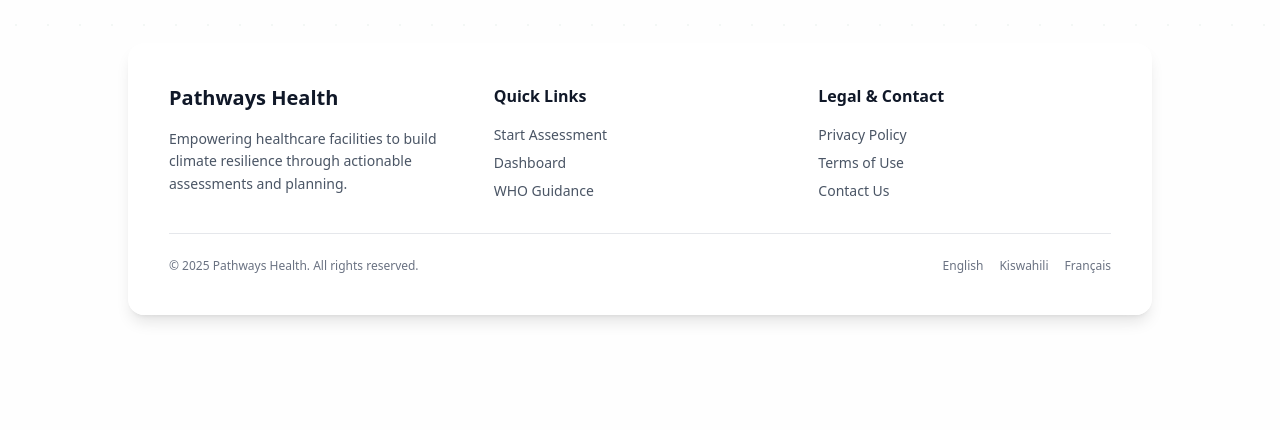
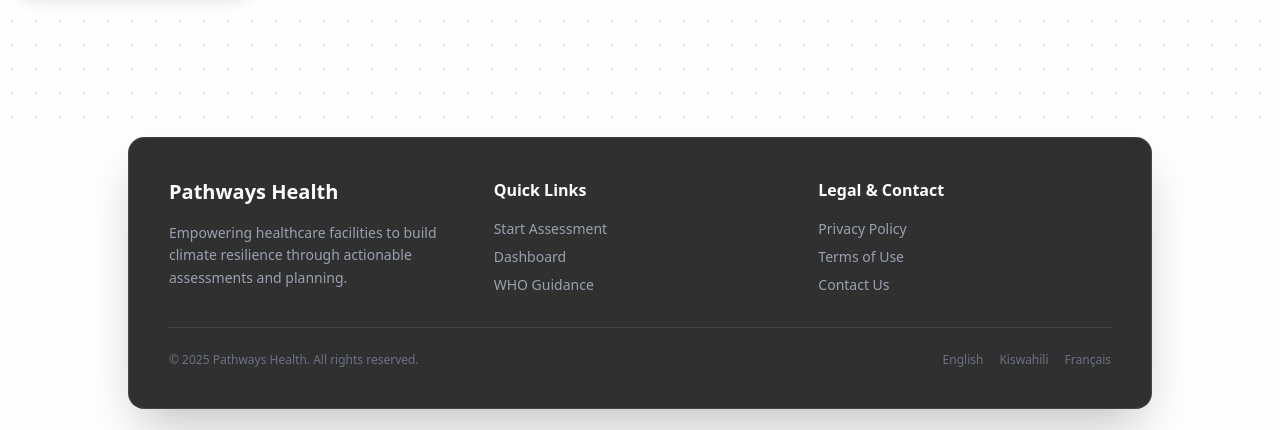
Before and after one commit to robinkiplangat/pathwayshealth, a Next.js app: page / in a window 1280 px wide. Shown: the part 5012-5442 px from the top of the page. Before the commit the page ends 5351 px from the top, so only its background shows below. Built offline with nearby package versions, Linux system fonts and the light colour scheme; no server answers.

Commit message:
style: add focus-visible states to buttons, refine landing section patterns and card effects, and update footer to a dark theme.

```diff
--- a/app/page.tsx
+++ b/app/page.tsx
@@ -60,12 +60,12 @@ export default async function Home() {
             </div>
 
             <div className="flex flex-col sm:flex-row gap-6 justify-center items-center">
-              <Button asChild size="lg" className="text-xl h-16 px-12 bg-resilience-green hover:bg-resilience-green/90 text-white border-2 border-white shadow-[0_0_20px_rgba(45,122,74,0.5)] transition-all hover:-translate-y-1 hover:shadow-[0_0_30px_rgba(45,122,74,0.7)] rounded-xl font-bold">
+              <Button asChild size="lg" className="text-xl h-16 px-12 bg-resilience-green hover:bg-resilience-green/90 text-white border-2 border-white shadow-[0_0_20px_rgba(45,122,74,0.5)] transition-all hover:-translate-y-1 hover:shadow-[0_0_30px_rgba(45,122,74,0.7)] rounded-xl font-bold focus-visible:ring-4 focus-visible:ring-white/50 focus-visible:outline-none">
                 <Link href="/assessment">
                   Get Started
                 </Link>
               </Button>
-              <Button asChild variant="outline" size="lg" className="text-lg h-16 px-10 border-2 border-white/80 bg-black/20 text-white hover:bg-white hover:text-black hover:border-white backdrop-blur-md transition-all hover:-translate-y-1 rounded-xl font-semibold">
+              <Button asChild variant="outline" size="lg" className="text-lg h-16 px-10 border-2 border-white/80 bg-black/20 text-white hover:bg-white hover:text-black hover:border-white backdrop-blur-md transition-all hover:-translate-y-1 rounded-xl font-semibold focus-visible:ring-4 focus-visible:ring-white/50 focus-visible:outline-none">
                 <Link href="#partners">
                   For Donors & Partners
                 </Link>
--- a/components/landing/ScaleImpact.tsx
+++ b/components/landing/ScaleImpact.tsx
@@ -6,10 +6,10 @@ import { PartnerForm } from '@/components/PartnerForm';
 
 const ScaleImpact = () => {
     return (
-        <section id="partners" className="py-24 bg-resilience-green/5 relative overflow-hidden">
+        <section id="partners" className="min-h-screen flex items-center py-24 bg-resilience-green/10 relative overflow-hidden">
             {/* Background Pattern */}
-            <div className="absolute inset-0 opacity-5 pointer-events-none"
-                style={{ backgroundImage: 'radial-gradient(#2D7A4A 1px, transparent 1px)', backgroundSize: '32px 32px' }}>
+            <div className="absolute inset-0 opacity-[0.15] pointer-events-none"
+                style={{ backgroundImage: 'radial-gradient(#2D7A4A 1.5px, transparent 1.5px)', backgroundSize: '24px 24px' }}>
             </div>
 
             <div className="container mx-auto px-4 relative z-10">
@@ -46,7 +46,7 @@ const ScaleImpact = () => {
 
                     {/* Visual/Cards Side */}
                     <div className="lg:w-1/2 grid grid-cols-1 md:grid-cols-2 gap-6">
-                        <div className="bg-white p-8 rounded-2xl shadow-md hover:shadow-lg transition-shadow border border-border/50">
+                        <div className="bg-white p-8 rounded-2xl shadow-lg hover:shadow-xl transition-all duration-300 border border-resilience-green/10 hover:border-resilience-green/30 hover:-translate-y-1">
                             <div className="w-12 h-12 bg-sky-blue/10 rounded-xl flex items-center justify-center mb-4 text-sky-blue">
                                 <Globe2 size={24} />
                             </div>
@@ -56,7 +56,7 @@ const ScaleImpact = () => {
                             </p>
                         </div>
 
-                        <div className="bg-white p-8 rounded-2xl shadow-md hover:shadow-lg transition-shadow border border-border/50 md:translate-y-8">
+                        <div className="bg-white p-8 rounded-2xl shadow-lg hover:shadow-xl transition-all duration-300 border border-resilience-green/10 hover:border-resilience-green/30 md:translate-y-8 hover:-translate-y-1 md:hover:translate-y-7">
                             <div className="w-12 h-12 bg-earth-brown/10 rounded-xl flex items-center justify-center mb-4 text-earth-brown">
                                 <LineChart size={24} />
                             </div>
--- a/components/layout/Footer.tsx
+++ b/components/layout/Footer.tsx
@@ -4,40 +4,40 @@ export default function Footer() {
     return (
         <footer className="relative z-10 mt-auto pb-6 px-4">
             <div className="container mx-auto max-w-5xl">
-                <div className="bg-white/80 backdrop-blur-md border border-white/20 shadow-lg rounded-2xl p-8 md:p-10">
+                <div className="bg-[#1a1a1a]/90 backdrop-blur-md border border-white/10 shadow-2xl rounded-2xl p-8 md:p-10">
                     <div className="grid grid-cols-1 md:grid-cols-3 gap-8 mb-8">
                         <div>
-                            <h3 className="text-xl font-bold text-gray-900 mb-4">Pathways Health</h3>
-                            <p className="text-gray-600 text-sm leading-relaxed max-w-xs">
+                            <h3 className="text-xl font-bold text-white mb-4">Pathways Health</h3>
+                            <p className="text-gray-400 text-sm leading-relaxed max-w-xs">
                                 Empowering healthcare facilities to build climate resilience through actionable assessments and planning.
                             </p>
                         </div>
 
                         <div>
-                            <h4 className="font-bold text-gray-900 mb-4">Quick Links</h4>
-                            <ul className="space-y-2 text-gray-600 text-sm">
-                                <li><Link href="/assessment" className="hover:text-[#2D7A4A] transition-colors">Start Assessment</Link></li>
-                                <li><Link href="/dashboard" className="hover:text-[#2D7A4A] transition-colors">Dashboard</Link></li>
-                                <li><Link href="#" className="hover:text-[#2D7A4A] transition-colors">WHO Guidance</Link></li>
+                            <h4 className="font-bold text-white mb-4">Quick Links</h4>
+                            <ul className="space-y-2 text-gray-400 text-sm">
+                                <li><Link href="/assessment" className="hover:text-resilience-green transition-colors">Start Assessment</Link></li>
+                                <li><Link href="/dashboard" className="hover:text-resilience-green transition-colors">Dashboard</Link></li>
+                                <li><Link href="#" className="hover:text-resilience-green transition-colors">WHO Guidance</Link></li>
                             </ul>
                         </div>
 
                         <div>
-                            <h4 className="font-bold text-gray-900 mb-4">Legal & Contact</h4>
-                            <ul className="space-y-2 text-gray-600 text-sm">
-                                <li><Link href="/privacy-policy" className="hover:text-[#2D7A4A] transition-colors">Privacy Policy</Link></li>
-                                <li><Link href="/terms-of-service" className="hover:text-[#2D7A4A] transition-colors">Terms of Use</Link></li>
-                                <li><Link href="mailto:info@fourbic.com" className="hover:text-[#2D7A4A] transition-colors">Contact Us</Link></li>
+                            <h4 className="font-bold text-white mb-4">Legal & Contact</h4>
+                            <ul className="space-y-2 text-gray-400 text-sm">
+                                <li><Link href="/privacy-policy" className="hover:text-resilience-green transition-colors">Privacy Policy</Link></li>
+                                <li><Link href="/terms-of-service" className="hover:text-resilience-green transition-colors">Terms of Use</Link></li>
+                                <li><Link href="mailto:info@fourbic.com" className="hover:text-resilience-green transition-colors">Contact Us</Link></li>
                             </ul>
                         </div>
                     </div>
 
-                    <div className="border-t border-gray-200 pt-6 flex flex-col md:flex-row justify-between items-center gap-4 text-xs text-gray-500">
+                    <div className="border-t border-white/10 pt-6 flex flex-col md:flex-row justify-between items-center gap-4 text-xs text-gray-500">
                         <p>© 2025 Pathways Health. All rights reserved.</p>
                         <div className="flex items-center gap-4">
-                            <span className="hover:text-gray-900 cursor-pointer transition-colors">English</span>
-                            <span className="hover:text-gray-900 cursor-pointer transition-colors">Kiswahili</span>
-                            <span className="hover:text-gray-900 cursor-pointer transition-colors">Français</span>
+                            <span className="hover:text-white cursor-pointer transition-colors">English</span>
+                            <span className="hover:text-white cursor-pointer transition-colors">Kiswahili</span>
+                            <span className="hover:text-white cursor-pointer transition-colors">Français</span>
                         </div>
                     </div>
                 </div>
```
